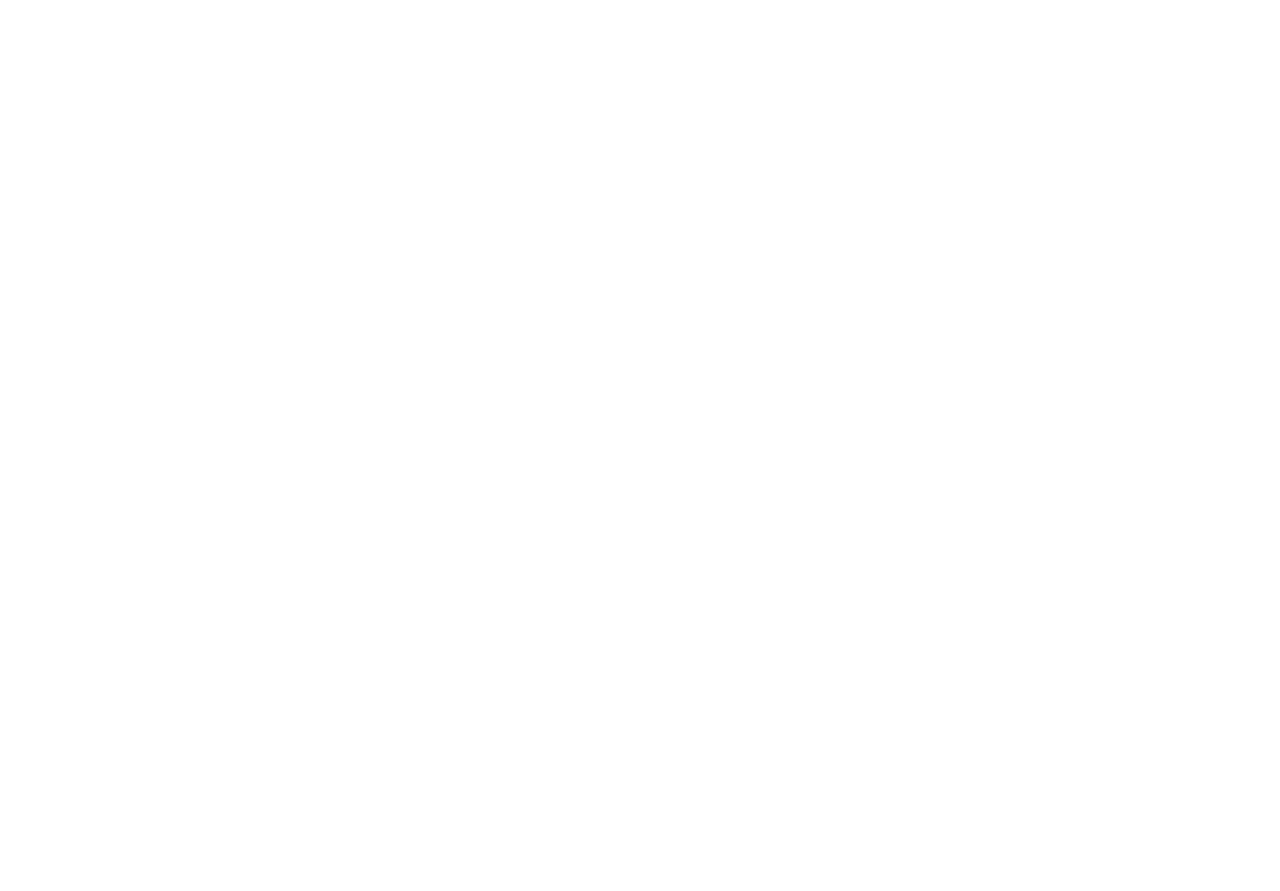
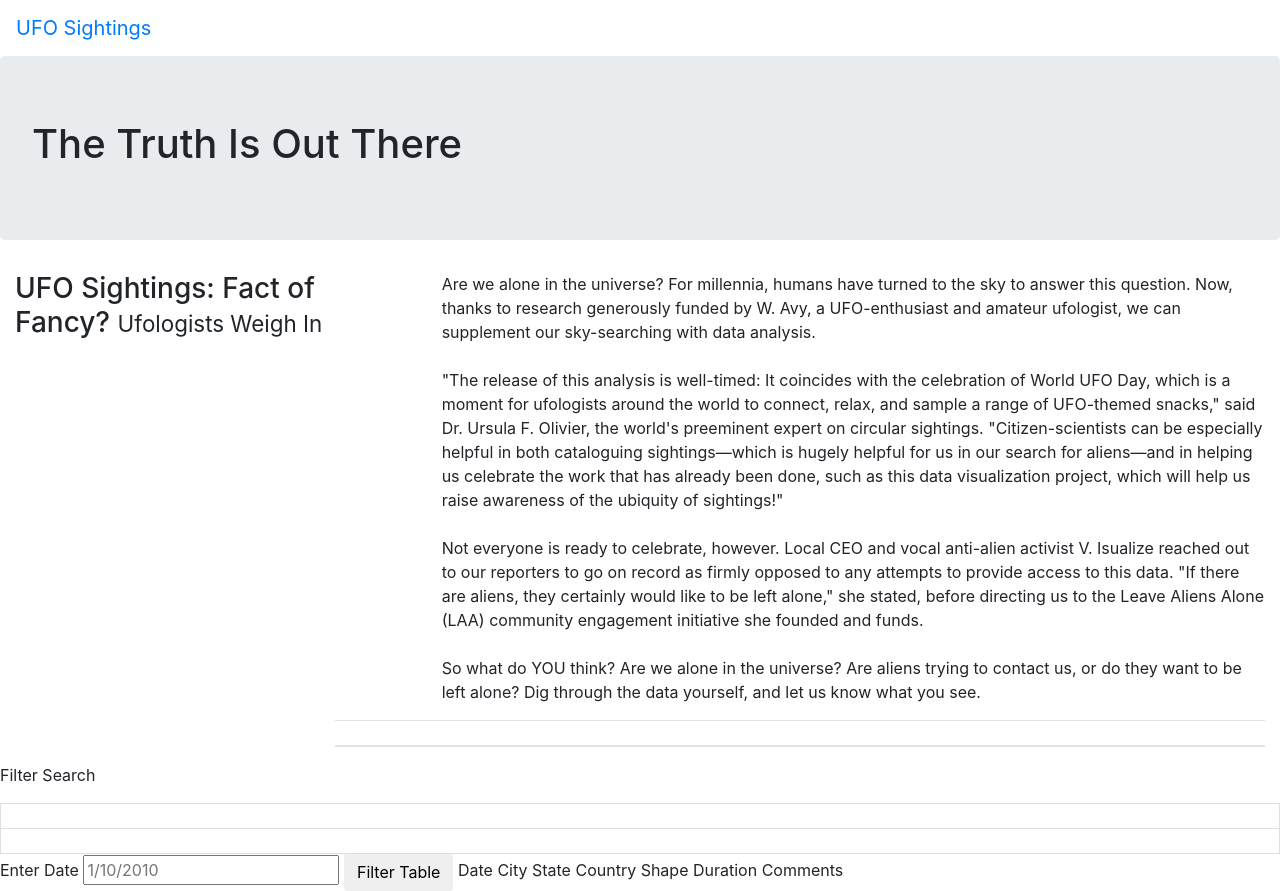
Before and after one commit to zimmer3-iii/UFOs, a plain HTML site: page index.html in a window 1280 px wide. Before the commit the page ends 800 px from the top, so only its background shows below. Drawn offline with nearby package versions, Linux system fonts and the light colour scheme.

Commit message:
Started Index with Bootstrap.

```diff
--- a/index.html
+++ b/index.html
@@ -4,9 +4,76 @@
     <meta charset="UTF-8">
     <meta http-equiv="X-UA-Compatible" content="IE=edge">
     <meta name="viewport" content="width=device-width, initial-scale=1.0">
-    <title>Document</title>
+    <title>UFO Finder</title>
+    <link
+      rel="stylesheet"
+      href="https://maxcdn.bootstrapcdn.com/bootstrap/4.0.0/css/bootstrap.min.css"
+      integrity="sha384-Gn5384xqQ1aoWXA+058RXPxPg6fy4IWvTNh0E263XmFcJlSAwiGgFAW/dAiS6JXm"
+      crossorigin="anonymous"
+    />
+    <link rel="stylesheet" href="static/css/style.css">
 </head>
 <body>
+    <div class="wrapper">
+        <nav class="navbar navbar-expand-lg">
+            <a class="navbar-brand" href="index.html">UFO Sightings</a>
+        </nav>
+    </div>
+    <div class="jumbotron">
+        <h1>The Truth Is Out There</h1>
+    </div>
+    <div class="container-fluid">
+        <div class="row">
+          <div class="col-md-4">
+            <h3>UFO Sightings: Fact of Fancy? <small>Ufologists Weigh In</small></h3>
+          </div>
+          <div class="col-md-8">
+            <p>
+              Are we alone in the universe? For millennia, humans have turned to the sky to answer this question. Now, thanks to research generously funded by W. Avy, a UFO-enthusiast and amateur ufologist, we can supplement our sky-searching with data analysis.<br><br>"The release of this analysis is well-timed: It coincides with the celebration of World UFO Day, which is a moment for ufologists around the world to connect, relax, and sample a range of UFO-themed snacks," said Dr. Ursula F. Olivier, the world's preeminent expert on circular sightings. "Citizen-scientists can be especially helpful in both cataloguing sightings—which is hugely helpful for us in our search for aliens—and in helping us celebrate the work that has already been done, such as this data visualization project, which will help us raise awareness of the ubiquity of sightings!"<br><br>Not everyone is ready to celebrate, however. Local CEO and vocal anti-alien activist V. Isualize reached out to our reporters to go on record as firmly opposed to any attempts to provide access to this data. "If there are aliens, they certainly would like to be left alone," she stated, before directing us to the Leave Aliens Alone (LAA) community engagement initiative she founded and funds.<br><br>So what do YOU think? Are we alone in the universe? Are aliens trying to contact us, or do they want to be left alone? Dig through the data yourself, and let us know what you see.
 
+
+            </p>
+          </div>
+        </div>
+    </div>
+    <div class="container-fluid">
+        <div class="row">
+          <div class="col-md-3">
+
+          </div>
+          <div class="col-md-9">
+            <table class="table table-striped">
+              <thead>
+                <tr>
+                  <th></th>
+                </tr>
+              </thead>
+              <tbody></tbody>
+            </table>
+          </div>
+        </div>
+    </div>
+    <form>
+        <p>Filter Search</p>
+    </form>
+    <ul class="list-group">
+
+    </ul>
+    <li class="list-group-item">
+
+    </li>
+    <li class="list-group-item">
+
+    </li>
+    <label for="date">Enter Date</label>
+    <input type="text" placeholder="1/10/2010" id="datetime" />
+    <button id="filter-btn" type="button" class="btn btn-default">Filter Table</button>
+    <th>Date</th>
+    <th>City</th>
+    <th>State</th>
+    <th>Country</th>
+    <th>Shape</th>
+    <th>Duration</th>
+    <th>Comments</th>
 </body>
 </html>
```
